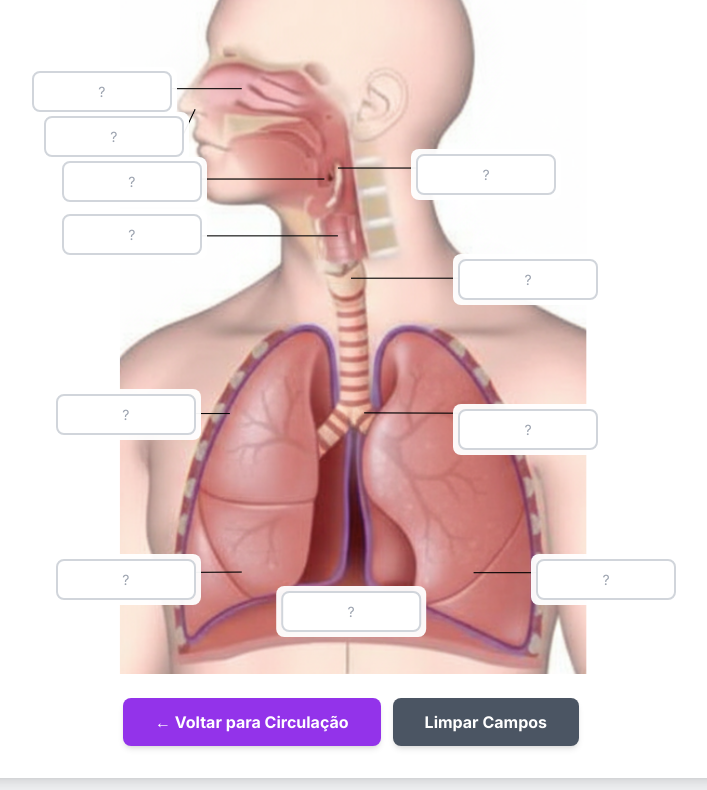
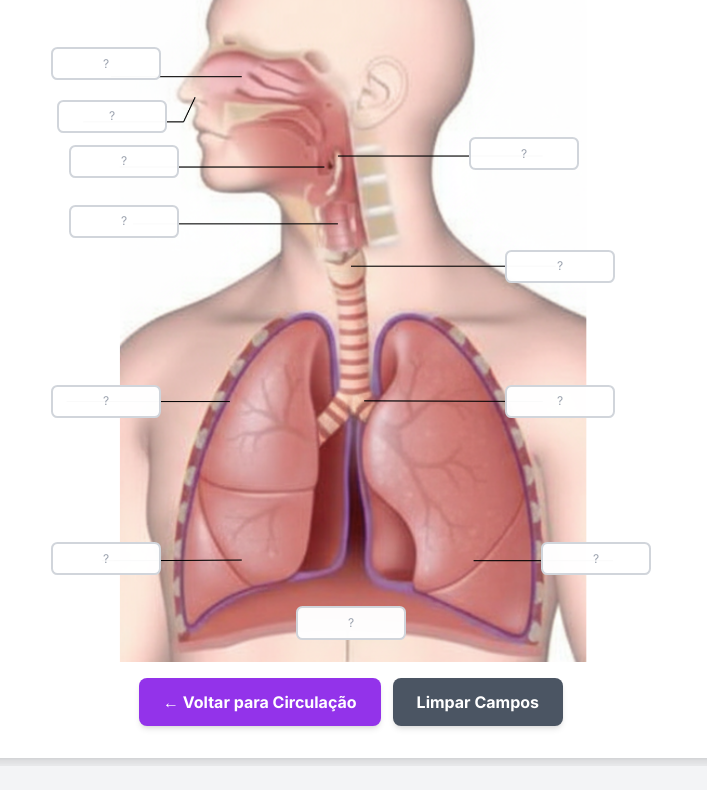
Before and after one commit to sbr-digital/estudo, a plain HTML site: page sistema-respiratorio.html in a window 1280 px wide. Shown: the part 208-998 px from the top of the page, without its empty margins (289-996 px from the left). After the commit the page ends 974 px from the top, so only its background shows below. Drawn offline with nearby package versions, Linux system fonts and the light colour scheme.

Commit message:
Update sistema-respiratorio.html

```diff
--- a/sistema-respiratorio.html
+++ b/sistema-respiratorio.html
@@ -22,21 +22,21 @@
         }
 
         .input-field {
-            width: 120px;
-            font-size: 0.75rem;
+            width: 85px;
+            font-size: 0.65rem;
             text-align: center;
             border: 2px solid #d1d5db;
-            border-radius: 0.5rem;
-            padding: 0.4rem 0.3rem;
+            border-radius: 0.4rem;
+            padding: 0.25rem 0.15rem;
             transition: all 0.3s;
-            background-color: white;
+            background-color: rgba(255, 255, 255, 0.98);
         }
 
         @media (min-width: 640px) {
             .input-field {
-                width: 140px;
-                font-size: 0.875rem;
-                padding: 0.5rem 0.4rem;
+                width: 110px;
+                font-size: 0.75rem;
+                padding: 0.35rem 0.25rem;
             }
         }
 
@@ -69,28 +69,72 @@
             width: 100%;
             height: auto;
             display: block;
-            border-radius: 1rem;
+            border-radius: 0.5rem;
         }
 
         .input-overlay {
             position: absolute;
-            background-color: rgba(255, 255, 255, 0.95);
-            border-radius: 0.5rem;
-            padding: 0.3rem;
+            background-color: transparent;
+            border-radius: 0.4rem;
+            padding: 0;
         }
 
-        /* Posições dos campos sobre a imagem */
-        .field-cavidade-nasal { top: 19%; left: -4%; }
-        .field-narina { top: 25%; left: -2%; }
-        .field-epiglote { top: 31%; left: 1%; }
-        .field-laringe { top: 38%; left: 1%; }
-        .field-faringe { top: 30%; right: 15%; }
-        .field-traqueia { top: 44%; right: 8%; }
-        .field-cavidade-pleural { top: 62%; left: 0%; }
-        .field-bronquio { top: 64%; right: 8%; }
-        .field-pulmao-direito { top: 84%; left: 0%; }
-        .field-pulmao-esquerdo { top: 84%; right: -5%; }
-        .field-diafragma { bottom: 5%; left: 50%; transform: translateX(-50%); }
+        /* Posições ajustadas com base na análise da imagem mobile */
+        .field-cavidade-nasal {
+            top: 18%;
+            left: 0%;
+        }
+
+        .field-narina {
+            top: 25%;
+            left: 1%;
+        }
+
+        .field-epiglote {
+            top: 31%;
+            left: 3%;
+        }
+
+        .field-laringe {
+            top: 39%;
+            left: 3%;
+        }
+
+        .field-faringe {
+            top: 30%;
+            right: 12%;
+        }
+
+        .field-traqueia {
+            top: 45%;
+            right: 6%;
+        }
+
+        .field-cavidade-pleural {
+            top: 63%;
+            left: 0%;
+        }
+
+        .field-bronquio {
+            top: 63%;
+            right: 6%;
+        }
+
+        .field-pulmao-direito {
+            top: 84%;
+            left: 0%;
+        }
+
+        .field-pulmao-esquerdo {
+            top: 84%;
+            right: 0%;
+        }
+
+        .field-diafragma {
+            bottom: 3%;
+            left: 50%;
+            transform: translateX(-50%);
+        }
 
         .content-wrapper {
             max-width: 100%;
@@ -103,19 +147,19 @@
         }
     </style>
 </head>
-<body class="bg-gray-100 flex items-center justify-center min-h-screen p-3 page-container">
+<body class="bg-gray-100 flex items-center justify-center min-h-screen p-2 page-container">
 
-    <div id="form-container" class="bg-white p-4 sm:p-8 rounded-2xl shadow-lg w-full max-w-3xl mx-auto content-wrapper">
+    <div id="form-container" class="bg-white p-3 sm:p-8 rounded-2xl shadow-lg w-full max-w-3xl mx-auto content-wrapper">
 
-        <header class="text-center mb-6">
-            <h1 class="text-xl sm:text-3xl font-bold text-gray-800">Sistema Respiratório</h1>
+        <header class="text-center mb-4">
+            <h1 class="text-lg sm:text-3xl font-bold text-gray-800">Sistema Respiratório</h1>
             <p class="text-xs sm:text-base text-gray-500 mt-1">Complete os órgãos do sistema respiratório.</p>
         </header>
 
         <main id="study-form">
 
             <!-- Container com Imagem e Campos Sobrepostos -->
-            <div class="image-container mb-6">
+            <div class="image-container mb-4">
                 <img src="sistema.png" alt="Sistema Respiratório" class="respiratory-image">
 
                 <!-- Campos de Input Sobrepostos -->
@@ -165,11 +209,11 @@
             </div>
 
             <!-- Botões de Ação -->
-            <footer class="flex flex-col sm:flex-row justify-center gap-3 mt-6">
-                <a href="index.html" class="w-full sm:w-auto bg-purple-600 text-white font-bold py-3 px-8 rounded-lg hover:bg-purple-700 transition-all duration-300 shadow-md text-sm sm:text-base text-center">
+            <footer class="flex flex-col sm:flex-row justify-center gap-3 mt-4">
+                <a href="index.html" class="w-full sm:w-auto bg-purple-600 text-white font-bold py-3 px-6 rounded-lg hover:bg-purple-700 transition-all duration-300 shadow-md text-sm sm:text-base text-center">
                     ← Voltar para Circulação
                 </a>
-                <button id="clear-button" class="w-full sm:w-auto bg-gray-600 text-white font-bold py-3 px-8 rounded-lg hover:bg-gray-700 transition-all duration-300 shadow-md text-sm sm:text-base">
+                <button id="clear-button" class="w-full sm:w-auto bg-gray-600 text-white font-bold py-3 px-6 rounded-lg hover:bg-gray-700 transition-all duration-300 shadow-md text-sm sm:text-base">
                     Limpar Campos
                 </button>
             </footer>
```
